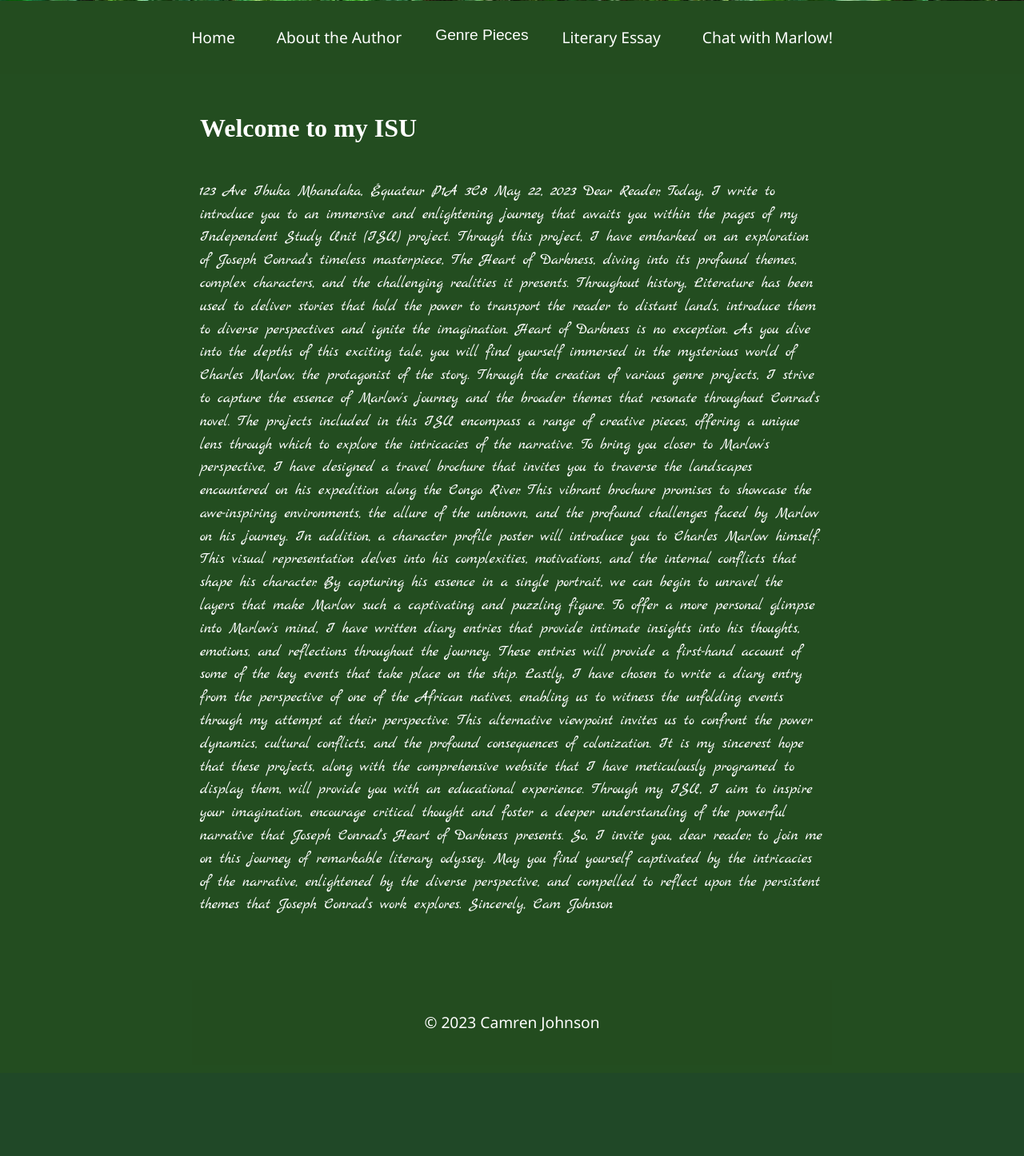
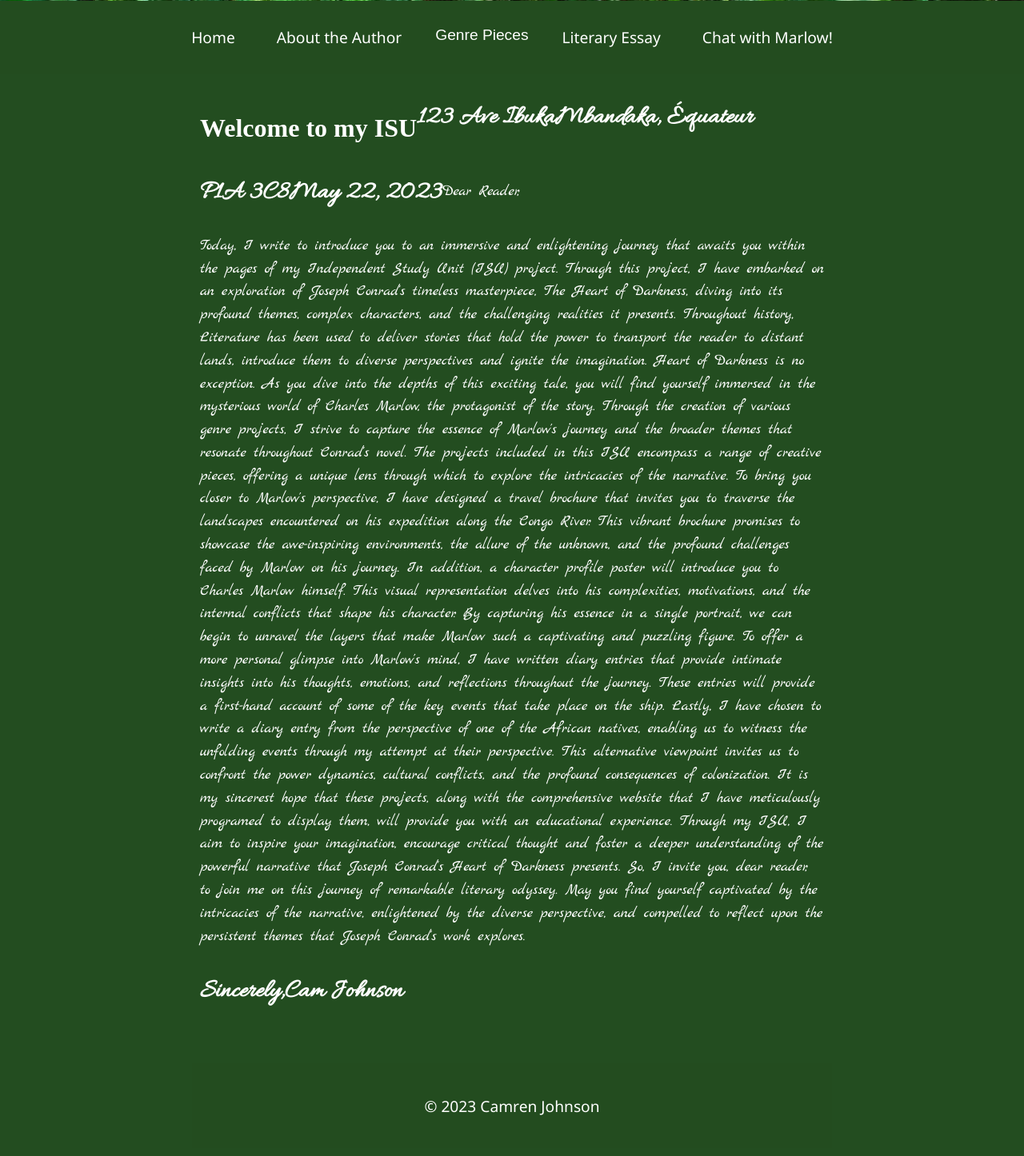
Before and after one commit to cam124/HeartOfDarkness, a Flask app: page / in a window 1280 px wide. Shown: the part 499-1945 px from the top of the page at 80% size. Before the commit the page ends 1789 px from the top, so only its background shows below. Run offline with Flask 2, Linux system fonts and the light colour scheme.

Commit message:
updated formating on letter

```diff
--- a/website/templates/home.html
+++ b/website/templates/home.html
@@ -2,51 +2,30 @@
 {% block content %}
   <main class="container main-content">
     <h2 class="old-timey-title">Welcome to my ISU</h2>
+    <h3 class="old-timey-subtitle">123 Ave Ibuka</h3>
+    <h3 class="old-timey-subtitle">Mbandaka, Équateur</h3>
+    <h3 class="old-timey-subtitle">P1A 3C8</h3>
+    <h3 class="old-timey-subtitle">May 22, 2023</h3>
+    <p class="old-timey-text">Dear Reader,</p>
     <p class="old-timey-text">
-      123 Ave Ibuka
-
-
-      Mbandaka, Équateur
-
-
-      P1A 3C8
-
-
-      May 22, 2023
-
-
-      Dear Reader,
-
-
       Today, I write to introduce you to an immersive and enlightening journey that awaits you within the pages of my Independent Study Unit (ISU) project. Through this project, I have embarked on an exploration of Joseph Conrad's timeless masterpiece, The Heart of Darkness, diving into its profound themes, complex characters, and the challenging realities it presents.
-
 
       Throughout history, Literature has been used to deliver stories that hold the power to transport the reader to distant lands, introduce them to diverse perspectives and ignite the imagination. Heart of Darkness is no exception. As you dive into the depths of this exciting tale, you will find yourself immersed in the mysterious world of Charles Marlow, the protagonist of the story.
 
-
       Through the creation of various genre projects, I strive to capture the essence of Marlow's journey and the broader themes that resonate throughout Conrad's novel. The projects included in this ISU encompass a range of creative pieces, offering a unique lens through which to explore the intricacies of the narrative.
-
 
       To bring you closer to Marlow's perspective, I have designed a travel brochure that invites you to traverse the landscapes encountered on his expedition along the Congo River. This vibrant brochure promises to showcase the awe-inspiring environments, the allure of the unknown, and the profound challenges faced by Marlow on his journey. In addition, a character profile poster will introduce you to Charles Marlow himself. This visual representation delves into his complexities, motivations, and the internal conflicts that shape his character. By capturing his essence in a single portrait, we can begin to unravel the layers that make Marlow such a captivating and puzzling figure.
 
-
       To offer a more personal glimpse into Marlow's mind, I have written diary entries that provide intimate insights into his thoughts, emotions, and reflections throughout the journey. These entries will provide a first-hand account of some of the key events that take place on the ship.
-
 
       Lastly, I have chosen to write a diary entry from the perspective of one of the African natives, enabling us to witness the unfolding events through my attempt at their perspective. This alternative viewpoint invites us to confront the power dynamics, cultural conflicts, and the profound consequences of colonization.
 
-
       It is my sincerest hope that these projects, along with the comprehensive website that I have meticulously programed to display them, will provide you with an educational experience. Through my ISU, I aim to inspire your imagination, encourage critical thought and foster a deeper understanding of the powerful narrative that Joseph Conrad's Heart of Darkness presents.
 
-
       So, I invite you, dear reader, to join me on this journey of remarkable literary odyssey. May you find yourself captivated by the intricacies of the narrative, enlightened by the diverse perspective, and compelled to reflect upon the persistent themes that Joseph Conrad's work explores.
-
-
-      Sincerely,
-
-
-      Cam Johnson
       </p>
+      <h3 class="old-timey-subtitle">Sincerely,</h3>
+      <h3 class="old-timey-subtitle">Cam Johnson</h3>
   </main>
 
   <footer class="footer">
```
